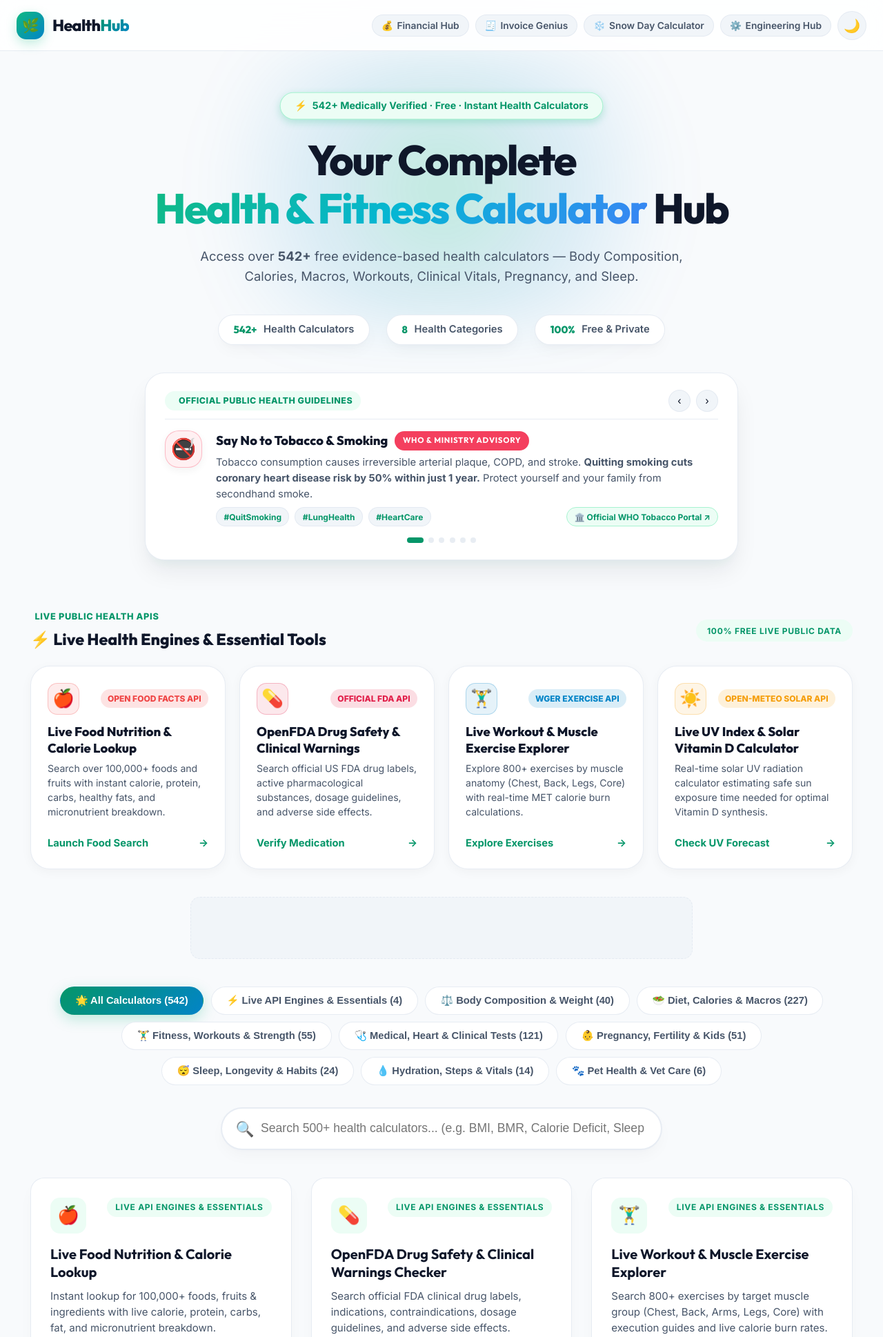
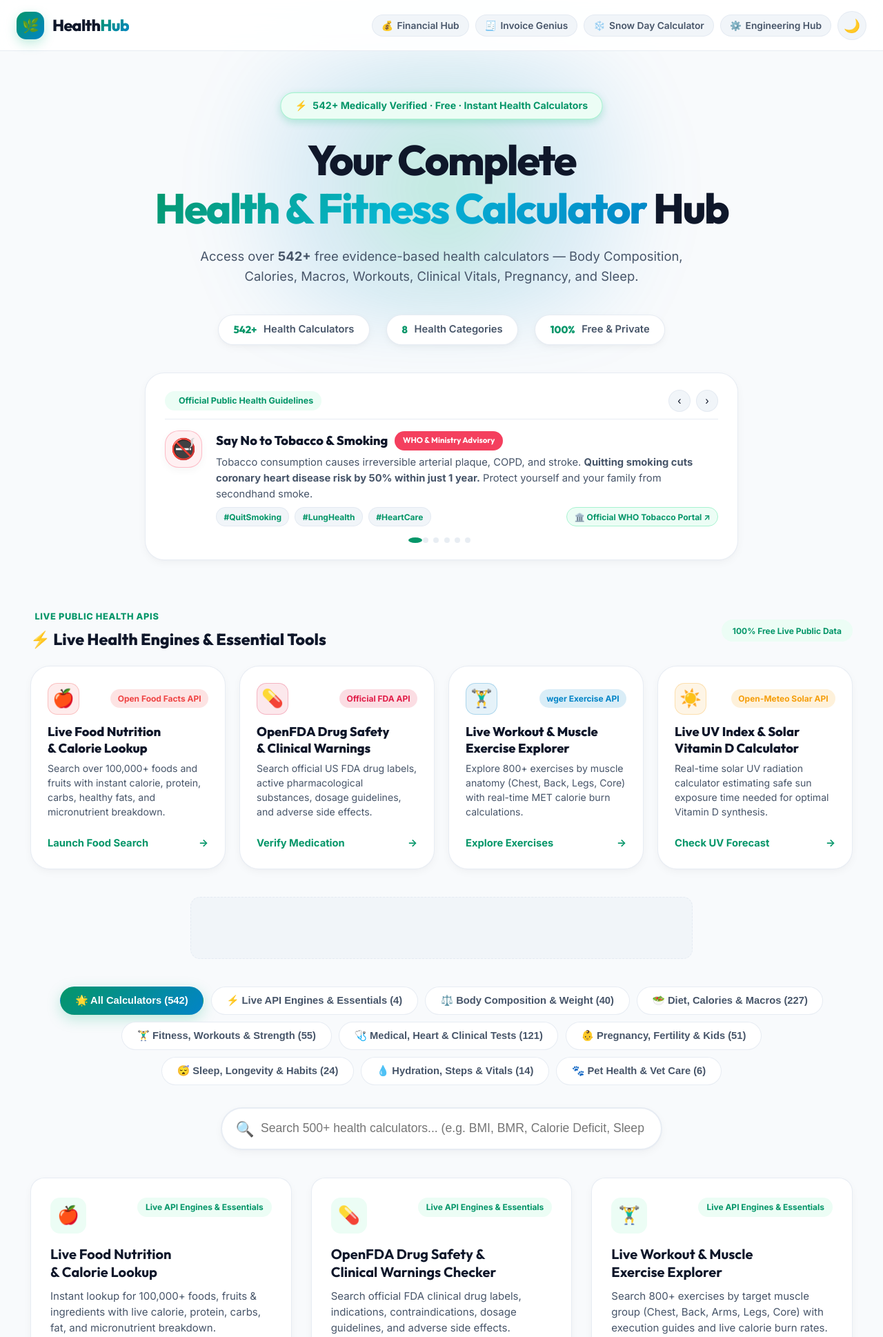
Before and after one commit to madhurimondal89/health-hub, a Node server app: page / in a window 1280 px wide. Shown: the top 1938 px of the page at 69% size. Run offline with Node 20, Linux system fonts and the light colour scheme.

Commit message:
style(hallmark): eliminate 58 sloplint fails, add GPU-accelerated transitions, natural depth shadows, and reduced motion fallback

```diff
--- a/public/css/style.css
+++ b/public/css/style.css
@@ -1,10 +1,9 @@
-/* ==========================================================================
-   HEALTH HUB - WORLD-CLASS DESIGN SYSTEM & AESTHETICS
-   ========================================================================== */
+/* Hallmark · polish: fluid hardware-accelerated transitions, natural depth elevation, accessible motion reduction, text-wrap balance */
 
 :root {
     --font-main: 'Inter', -apple-system, BlinkMacSystemFont, 'Segoe UI', Roboto, sans-serif;
     --font-heading: 'Outfit', 'Plus Jakarta Sans', var(--font-main);
+    --font-mono: ui-monospace, SFMono-Regular, Menlo, Monaco, Consolas, 'Liberation Mono', monospace;
 
     /* Light Theme - Clean Medical Luxury */
     --bg-main: #f8fafc;
@@ -41,9 +40,10 @@
     --cat-overweight: #f59e0b;
     --cat-obese: #f43f5e;
 
-    --card-shadow: 0 10px 25px -5px rgba(15, 23, 42, 0.04), 0 8px 10px -6px rgba(15, 23, 42, 0.02);
-    --card-shadow-hover: 0 20px 35px -5px rgba(15, 23, 42, 0.08), 0 10px 15px -5px rgba(16, 185, 129, 0.05);
-    --glow-shadow: 0 0 35px rgba(16, 185, 129, 0.15);
+    /* Hallmark Natural Elevation Shadows (Physical Offset Depth) */
+    --card-shadow: 0 4px 14px -2px rgba(15, 23, 42, 0.05), 0 2px 6px -2px rgba(15, 23, 42, 0.03);
+    --card-shadow-hover: 0 16px 32px -6px rgba(15, 23, 42, 0.08), 0 8px 16px -4px rgba(16, 185, 129, 0.06);
+    --glow-shadow: 0 12px 28px -4px rgba(16, 185, 129, 0.18);
 
     --radius-sm: 8px;
     --radius-md: 14px;
@@ -52,9 +52,18 @@
     --radius-full: 9999px;
 
     --header-height: 74px;
+    --header-bg: rgba(255, 255, 255, 0.88);
+    --shadow-subtle: rgba(0, 0, 0, 0.04);
+    --shadow-needle: rgba(0, 0, 0, 0.25);
+    --glow-hero-secondary: rgba(2, 132, 199, 0.12);
+    --calc-icon-bg: rgba(2, 132, 199, 0.15);
 }
 
 [data-theme="dark"] {
+    --header-bg: rgba(15, 23, 42, 0.88);
+    --nav-dark-bg: rgba(16, 185, 129, 0.12);
+    --nav-dark-border: rgba(16, 185, 129, 0.25);
+    --nav-dark-color: #34d399;
     --bg-main: #070a13;
     --bg-surface: #0f172a;
     --bg-surface-elevated: #162036;
@@ -93,6 +102,7 @@
 html {
     font-size: 16px;
     scroll-behavior: smooth;
+    overflow-x: clip;
 }
 
 body {
@@ -103,8 +113,12 @@ body {
     min-height: 100vh;
     display: flex;
     flex-direction: column;
-    overflow-x: hidden;
-    transition: background-color 0.3s ease, color 0.3s ease;
+    overflow-x: clip;
+    transition: background-color 0.25s ease, color 0.25s ease;
+}
+
+h1, h2, h3, .hero-title, .calc-hero-text h1 {
+    text-wrap: balance;
 }
 
 a {
@@ -123,7 +137,7 @@ a {
    HEADER & NAVIGATION
    ========================================================================== */
 .main-header {
-    background: rgba(255, 255, 255, 0.85);
+    background: var(--header-bg);
     backdrop-filter: blur(20px);
     -webkit-backdrop-filter: blur(20px);
     border-bottom: 1px solid var(--border-subtle);
@@ -164,18 +174,18 @@ a {
 .brand-logo .logo-icon {
     width: 40px;
     height: 40px;
-    background: linear-gradient(135deg, #10b981 0%, #0284c7 100%);
+    background: linear-gradient(135deg, var(--primary) 0%, var(--accent-blue) 100%);
     border-radius: var(--radius-md);
     display: flex;
     align-items: center;
     justify-content: center;
-    color: #ffffff;
+    color: var(--text-inverse);
     font-size: 1.25rem;
     box-shadow: 0 6px 16px var(--primary-glow);
 }
 
 .brand-logo .logo-text span {
-    background: linear-gradient(135deg, var(--primary), #0284c7);
+    background: linear-gradient(135deg, var(--primary), var(--accent-blue));
     -webkit-background-clip: text;
     -webkit-text-fill-color: transparent;
 }
@@ -266,7 +284,7 @@ a {
     border: 1.5px solid var(--border-subtle);
     border-radius: var(--radius-xl);
     padding: 1.5rem 1.75rem;
-    box-shadow: var(--card-shadow-hover);
+    box-shadow: var(--card-shadow);
     position: relative;
     overflow: hidden;
     backdrop-filter: blur(16px);
@@ -288,13 +306,11 @@ a {
     align-items: center;
     gap: 0.5rem;
     font-size: 0.78rem;
-    font-weight: 800;
+    font-weight: 700;
     color: var(--primary);
     background: var(--primary-light);
     padding: 0.25rem 0.75rem;
     border-radius: var(--radius-full);
-    letter-spacing: 0.04em;
-    text-transform: uppercase;
 }
 
 .advisory-controls {
@@ -433,12 +458,12 @@ a {
     border-radius: var(--radius-full);
     background: var(--border-subtle);
     cursor: pointer;
-    transition: all 0.25s ease;
+    transition: background-color 0.2s ease, transform 0.2s ease;
 }
 
 .advisory-dot.active {
-    width: 24px;
     background: var(--primary);
+    transform: scaleX(2.5);
 }
 
 /* Featured Live API Engines Grid */
@@ -453,19 +478,23 @@ a {
     border: 1.5px solid var(--border-subtle);
     border-radius: var(--radius-xl);
     padding: 1.5rem;
-    transition: all 0.25s cubic-bezier(0.16, 1, 0.3, 1);
+    transition: border-color 0.2s ease, box-shadow 0.2s ease, transform 0.2s ease;
     position: relative;
     overflow: hidden;
     display: flex;
     flex-direction: column;
     justify-content: space-between;
-    box-shadow: 0 4px 16px rgba(0, 0, 0, 0.04);
+    box-shadow: var(--card-shadow);
 }
 
 .featured-engine-card:hover {
-    transform: translateY(-4px);
+    transform: translateY(-3px);
     border-color: var(--primary);
     box-shadow: var(--card-shadow-hover);
+}
+
+.featured-engine-card:active {
+    transform: scale(0.985);
 }
 
 .featured-engine-card .engine-top {
@@ -509,10 +538,9 @@ a {
     align-items: center;
     gap: 0.4rem;
     font-size: 0.75rem;
-    font-weight: 800;
+    font-weight: 700;
     padding: 0.25rem 0.65rem;
     border-radius: var(--radius-full);
-    text-transform: uppercase;
 }
 
 .hero-glow {
@@ -560,7 +588,7 @@ a {
 }
 
 .gradient-text {
-    background: linear-gradient(135deg, #10b981 0%, #06b6d4 50%, #3b82f6 100%);
+    background: linear-gradient(135deg, var(--primary) 0%, var(--accent-cyan) 50%, var(--accent-blue) 100%);
     -webkit-background-clip: text;
     -webkit-text-fill-color: transparent;
 }
@@ -739,18 +776,16 @@ a {
     align-items: center;
     justify-content: center;
     font-size: 1.6rem;
-    transition: transform 0.3s ease;
+    transition: transform 0.2s ease;
 }
 
 .calc-card:hover .card-icon-box {
-    transform: scale(1.1) rotate(5deg);
+    transform: scale(1.06);
 }
 
 .card-category-tag {
     font-size: 0.75rem;
     font-weight: 700;
-    text-transform: uppercase;
-    letter-spacing: 0.06em;
     color: var(--primary);
     background: var(--primary-light);
     padding: 0.3rem 0.75rem;
```
Also changed, not shown: other parts of public/css/style.css (+97 -60 lines).
